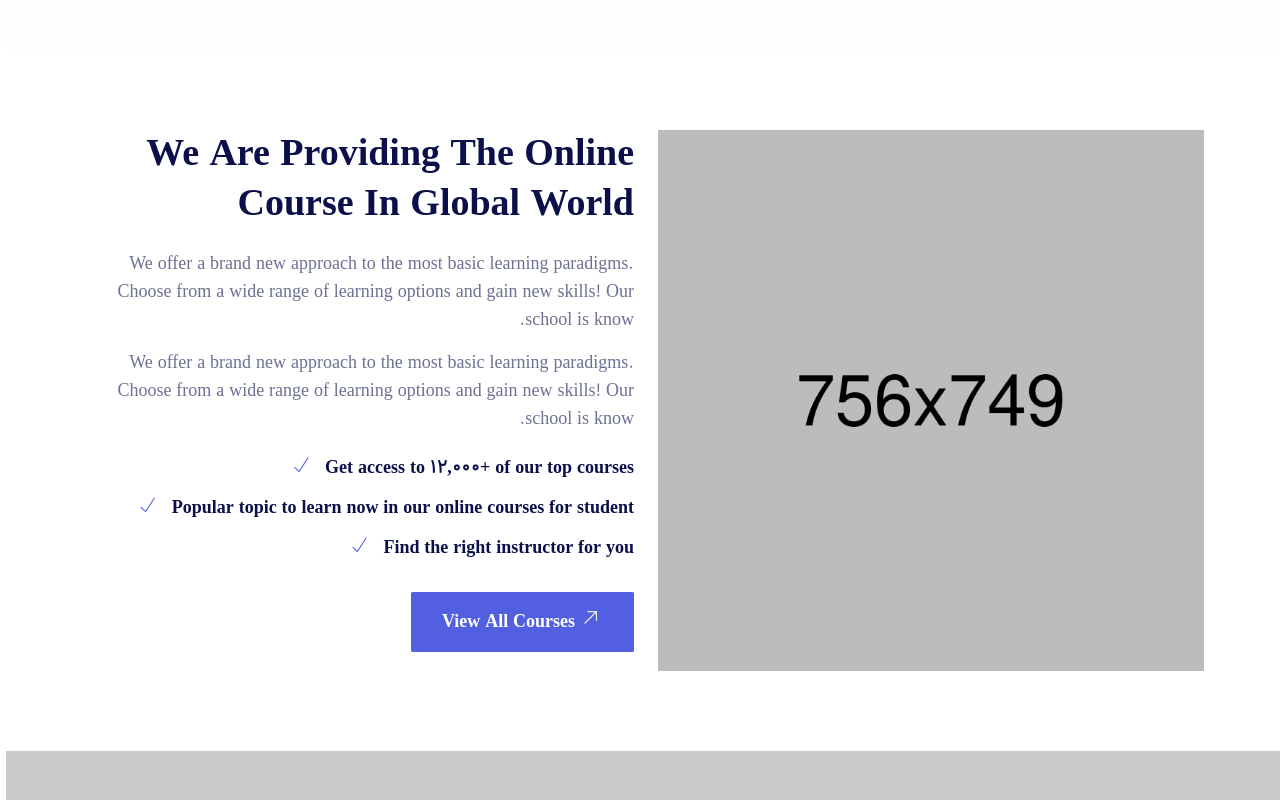
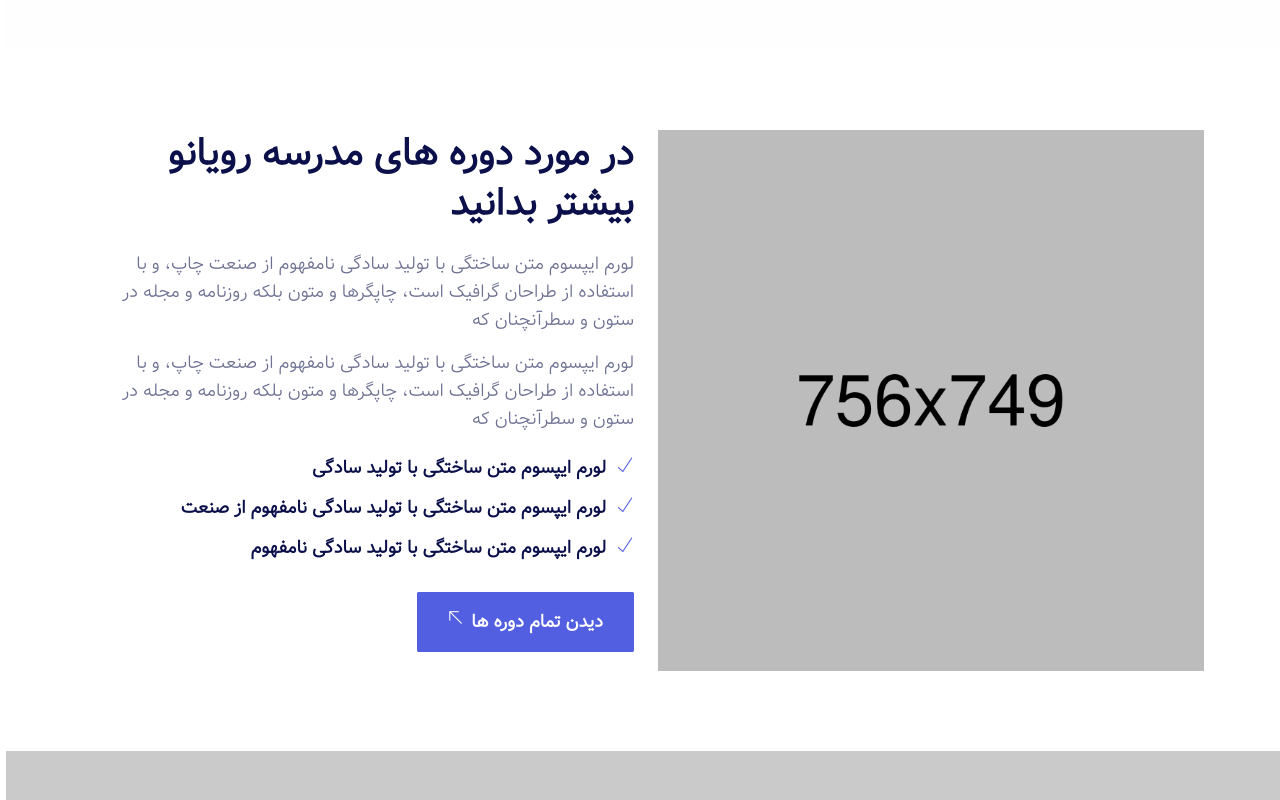
Before and after one commit to mjraei1409/royano-1, a plain HTML site: page index.html in a window 1280 px wide. Shown: the part 1720-2520 px from the top of the page. Drawn offline with Linux system fonts and the light colour scheme; files whose address does not match are found by name; a web font is replaced by a local one.

Commit message:
translate about us section

```diff
--- a/assets/css/style.css
+++ b/assets/css/style.css
@@ -807,7 +807,7 @@ color: #0b104a;
 }
 .ab_content ul li span{
 color:#525fe1;
-margin-right:10px;
+margin-left:10px;
 }
 .home_ps2 {
 	background: #fff;
--- a/index.html
+++ b/index.html
@@ -207,15 +207,15 @@
 				</div><!--- END COL -->
 				<div class="col-lg-6 col-sm-12 col-xs-12 wow fadeInUp" data-wow-duration="1s" data-wow-delay="0.1s" data-wow-offset="0">
 					<div class="ab_content">
-						<h2>We Are Providing The Online Course In Global World</h2>
-						<p>We offer a brand new approach to the most basic learning paradigms. Choose from a wide range of learning options and gain new skills! Our school is know.</p>
-						<p>We offer a brand new approach to the most basic learning paradigms. Choose from a wide range of learning options and gain new skills! Our school is know.</p>
+						<h2>در مورد دوره های مدرسه رویانو بیشتر بدانید</h2>
+						<p>لورم ایپسوم متن ساختگی با تولید سادگی نامفهوم از صنعت چاپ، و با استفاده از طراحان گرافیک است، چاپگرها و متون بلکه روزنامه و مجله در ستون و سطرآنچنان که </p>
+						<p>لورم ایپسوم متن ساختگی با تولید سادگی نامفهوم از صنعت چاپ، و با استفاده از طراحان گرافیک است، چاپگرها و متون بلکه روزنامه و مجله در ستون و سطرآنچنان که </p>
 						<ul>
-							<li><span class="ti-check"></span> Get access to <b>12,000+</b> of our top courses</li>
-							<li><span class="ti-check"></span> Popular topic to learn now in our online courses for student</li>
-							<li><span class="ti-check"></span> Find the right instructor for you</li>
+							<li><span class="ti-check"></span>لورم ایپسوم متن ساختگی با تولید سادگی</li>
+							<li><span class="ti-check"></span>لورم ایپسوم متن ساختگی با تولید سادگی نامفهوم از صنعت </li>
+							<li><span class="ti-check"></span>لورم ایپسوم متن ساختگی با تولید سادگی نامفهوم</li>
 						</ul>
-						<a class="btn_one" href="course.html">View All Courses <i class="ti-arrow-top-right"></i></a>
+						<a class="btn_one" href="course.html">دیدن تمام دوره ها<i class="ti-arrow-top-left"></i></a>
 					</div>
 				</div><!--- END COL -->
 			</div><!--- END ROW -->
```
